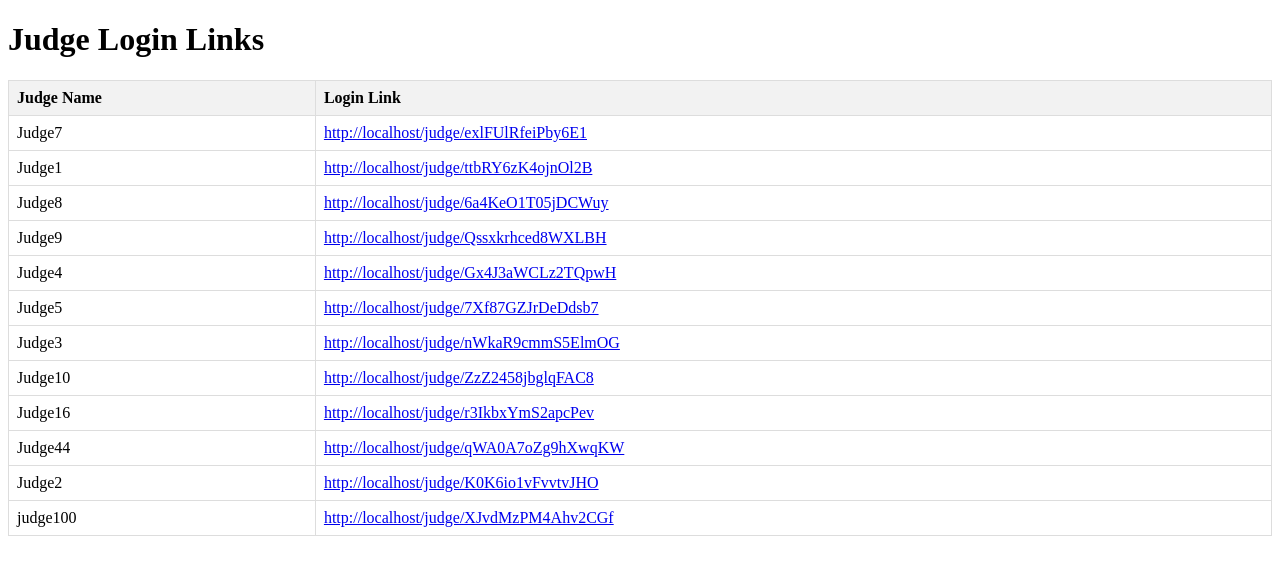
After one commit to sakichika/posterjudge, a Flask app: page /generate_login_links in a window 1280 px wide. The commit adds this page. Shown: the top 575 px of the page. Run offline with Flask 3, Linux system fonts and the light colour scheme; parts of the project's set-up code (start-up, migrations or seed data) failed here and were passed over.

Commit message:
Initial Release

```diff
--- a/app.py
+++ b/app.py
@@ -1,18 +1,47 @@
 from flask import Flask, render_template, request, redirect, url_for, session, jsonify, send_file
 from io import BytesIO
 import pandas as pd
-import asyncio
 import threading
 from math import ceil
-
-lock = threading.Lock()
-
+import redis
+from flask_session import Session
 import os
 import json
 import random
 import string
 
+# Redis URLを環境変数から取得
+REDIS_URL = os.getenv("REDIS_URL")
+
+# Redisクライアントを初期化
+redis_client = redis.Redis.from_url(REDIS_URL)
+
+# 動作確認: 接続テスト
+try:
+    redis_client.ping()
+    print("Connected to Redis successfully!")
+except redis.exceptions.ConnectionError as e:
+    print(f"Failed to connect to Redis: {e}")
+
 app = Flask(__name__)
+
+# Flask-Sessionの設定
+app.config["SESSION_TYPE"] = "redis"
+app.config["SESSION_PERMANENT"] = False
+app.config["SESSION_USE_SIGNER"] = True
+app.config["SESSION_KEY_PREFIX"] = "flask_session:"
+app.config["SESSION_REDIS"] = Redis.from_url(os.getenv("REDIS_URL"))
+
+# Flask-Sessionを初期化
+Session(app)
+
+@app.route("/")
+def index():
+    session["message"] = "Hello, Redis-backed session!"
+    return session["message"]
+
+lock = threading.Lock()
+
 app.secret_key = "your_secret_key"
 
 # Admin credentials
@@ -34,18 +63,15 @@ def load_posters():
     return [{"id": i, "title": f"Poster {i}", "max_judges": 6, "current_judges": 0} for i in range(1, 21)]
 
 def update_current_judges():
-    # 全てのポスターのcurrent_judgesをリセット
     for poster in posters:
         poster["current_judges"] = 0
 
-    # judges.jsonから現在の割り当てを再計算
     for judge in judges.values():
         for poster_id in judge["selected_posters"]:
             poster = next((p for p in posters if p["id"] == poster_id), None)
             if poster:
                 poster["current_judges"] += 1
 
-    # 更新後に保存
     save_posters(posters)
 
 # Save posters to JSON
@@ -67,7 +93,6 @@ def save_judges(judges_data):
             print(f"Judges successfully saved to {JUDGES_FILE}")
     except Exception as e:
         print(f"Error saving judges: {e}")
-
 
 # Initialize judges dictionary
 judges = load_judges()
@@ -97,13 +122,20 @@ def admin_login():
         if username == ADMIN_USERNAME and password == ADMIN_PASSWORD:
             session["admin"] = True
             print("Login successful")
-            return redirect(url_for("admin_dashboard"))  # 管理画面にリダイレクト
+            return redirect(url_for("admin_dashboard"))
         else:
             print("Login failed: Invalid credentials")
             return render_template("admin_login.html", error="Invalid credentials.")
 
     print("Rendering login page")
     return render_template("admin_login.html")
+
+@app.route("/generate_login_links")
+def generate_login_links():
+    base_url = request.host_url
+    login_links = {judge["name"]: f"{base_url}judge/{token}" for token, judge in judges.items()}
+
+    return render_template("login_links.html", login_links=login_links)
 
 @app.route("/admin/dashboard", methods=["GET", "POST"])
 def admin_dashboard():
@@ -519,6 +551,8 @@ def judge_page(token):
                 return jsonify({"message": "You have already selected this poster."}), 400
             elif len(judge_data["selected_posters"]) >= app.config.get("MAX_POSTERS_PER_JUDGE", 5):
                 return jsonify({"message": "You have reached your selection limit."}), 400
+            elif poster and poster["current_judges"] >= poster["max_judges"]:
+                return jsonify({"message": "This poster has reached its selection limit."}), 400
             elif poster and poster["current_judges"] < poster["max_judges"]:
                 with lock:
                     poster["current_judges"] += 1
@@ -527,8 +561,6 @@ def judge_page(token):
                 save_judges(judges)
                 update_current_judges()
                 return jsonify({"message": f"Poster selected successfully!"}), 200
-            else:
-                return jsonify({"message": "This poster has reached its selection limit."}), 400
 
         elif action == "deselect":
             if poster_id in judge_data["selected_posters"]:
--- /dev/null
+++ b/requirements.txt
@@ -0,0 +1,4 @@
+Flask==2.3.2
+Flask-Session==0.4.0
+pandas==2.1.1
+redis==5.0.0
--- a/templates/admin.html
+++ b/templates/admin.html
@@ -350,6 +350,9 @@
 		<h2>Export Judges</h2>
 		<a href="/export/judges">Download Judges List</a><br>
 
+		<h2>Show Login URL for All Judges</h2>
+		<a href="/generate_login_links">LogIn URL List</a><br>
+
 		<div id="available-posters">
 		<h2>Posters</h2>
 		<ul>
--- a/templates/error.html
+++ b/templates/error.html
@@ -7,6 +7,6 @@
 <body>
     <h1>Error</h1>
     <p>{{ message }}</p>
-    <a href="/login">Go back to login</a>
+    <a href="/">Go back to login</a>
 </body>
 </html>
--- a/templates/judge.html
+++ b/templates/judge.html
@@ -229,6 +229,7 @@
 
 		<!-- Selected Posters -->
 		<h2>Your Selected Posters</h2>
+		<ul>
 		{% for poster in selected_posters %}
 			<div class="poster-box" onclick="openModal('modal-{{ poster.id }}')">
 				<p><strong>{{ poster.number }}</strong></p>
@@ -266,10 +267,12 @@
 		{% else %}
 			<p>No posters selected.</p>
 		{% endfor %}
+		</ul>
 
 		<!-- Available Posters -->
-		<div id="available-posters">
+		 <div id="available-posters">
 			<h2>Available Posters</h2>
+			<ul>
 			{% for poster in available_posters %}
 				{% if poster.id not in judge.selected_posters and poster.current_judges < poster.max_judges %}
 					<div class="poster-box" onclick="openModal('modal-available-{{ poster.id }}')">
@@ -297,6 +300,7 @@
 					</div>
 				{% endif %}
 			{% endfor %}
+		</ul>
 		</div>
 
 		<div class="pagination">
--- /dev/null
+++ b/templates/login_links.html
@@ -0,0 +1,45 @@
+<!DOCTYPE html>
+<html lang="en">
+<head>
+    <meta charset="UTF-8">
+    <meta name="viewport" content="width=device-width, initial-scale=1.0">
+    <title>Judge Login Links</title>
+    <style>
+        table {
+            border-collapse: collapse;
+            width: 100%;
+            margin: 20px 0;
+        }
+        table th, table td {
+            border: 1px solid #ddd;
+            padding: 8px;
+        }
+        table th {
+            background-color: #f2f2f2;
+            text-align: left;
+        }
+        table tr:hover {
+            background-color: #f1f1f1;
+        }
+    </style>
+</head>
+<body>
+    <h1>Judge Login Links</h1>
+    <table>
+        <thead>
+            <tr>
+                <th>Judge Name</th>
+                <th>Login Link</th>
+            </tr>
+        </thead>
+        <tbody>
+            {% for name, link in login_links.items() %}
+                <tr>
+                    <td>{{ name }}</td>
+                    <td><a href="{{ link }}" target="_blank">{{ link }}</a></td>
+                </tr>
+            {% endfor %}
+        </tbody>
+    </table>
+</body>
+</html>
```
